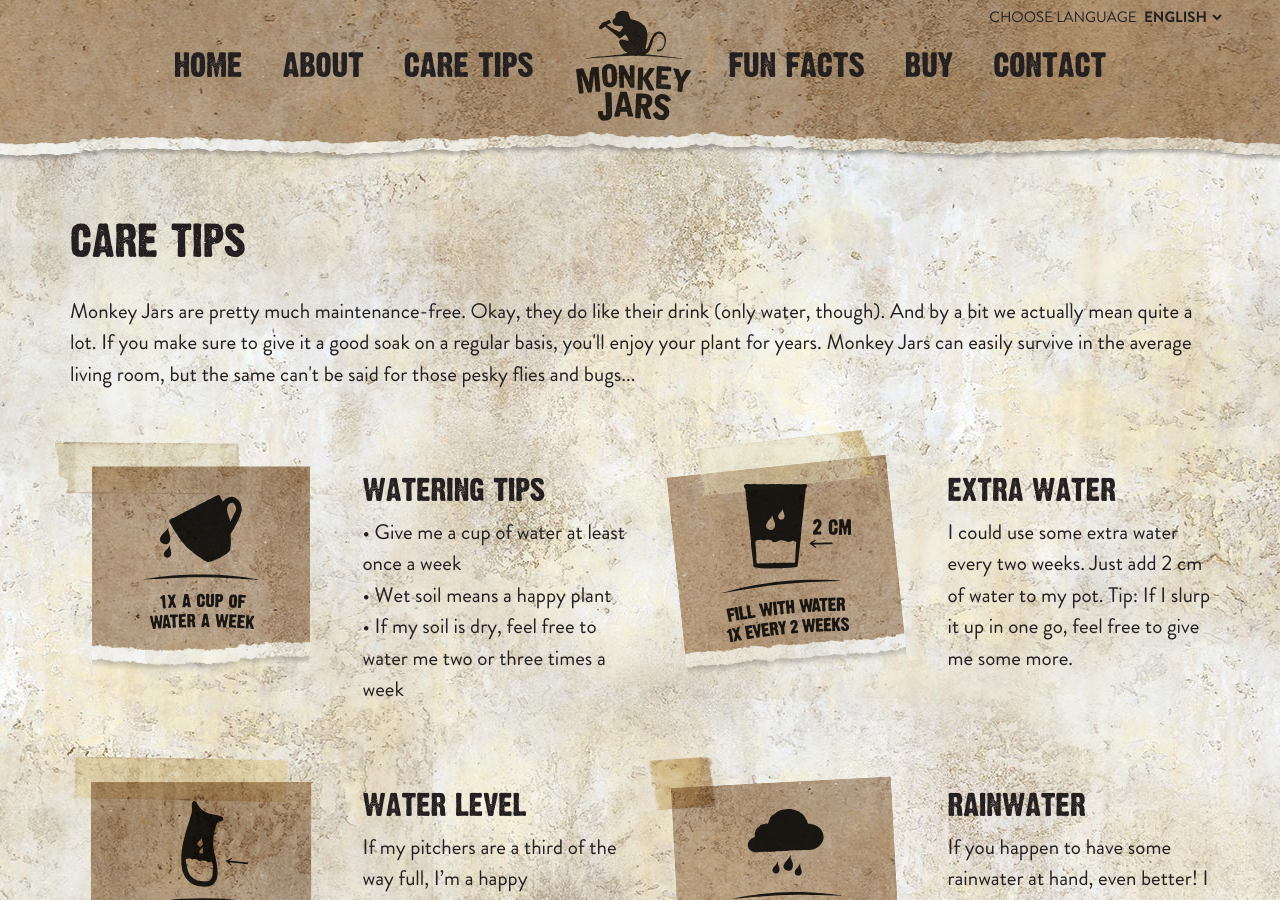
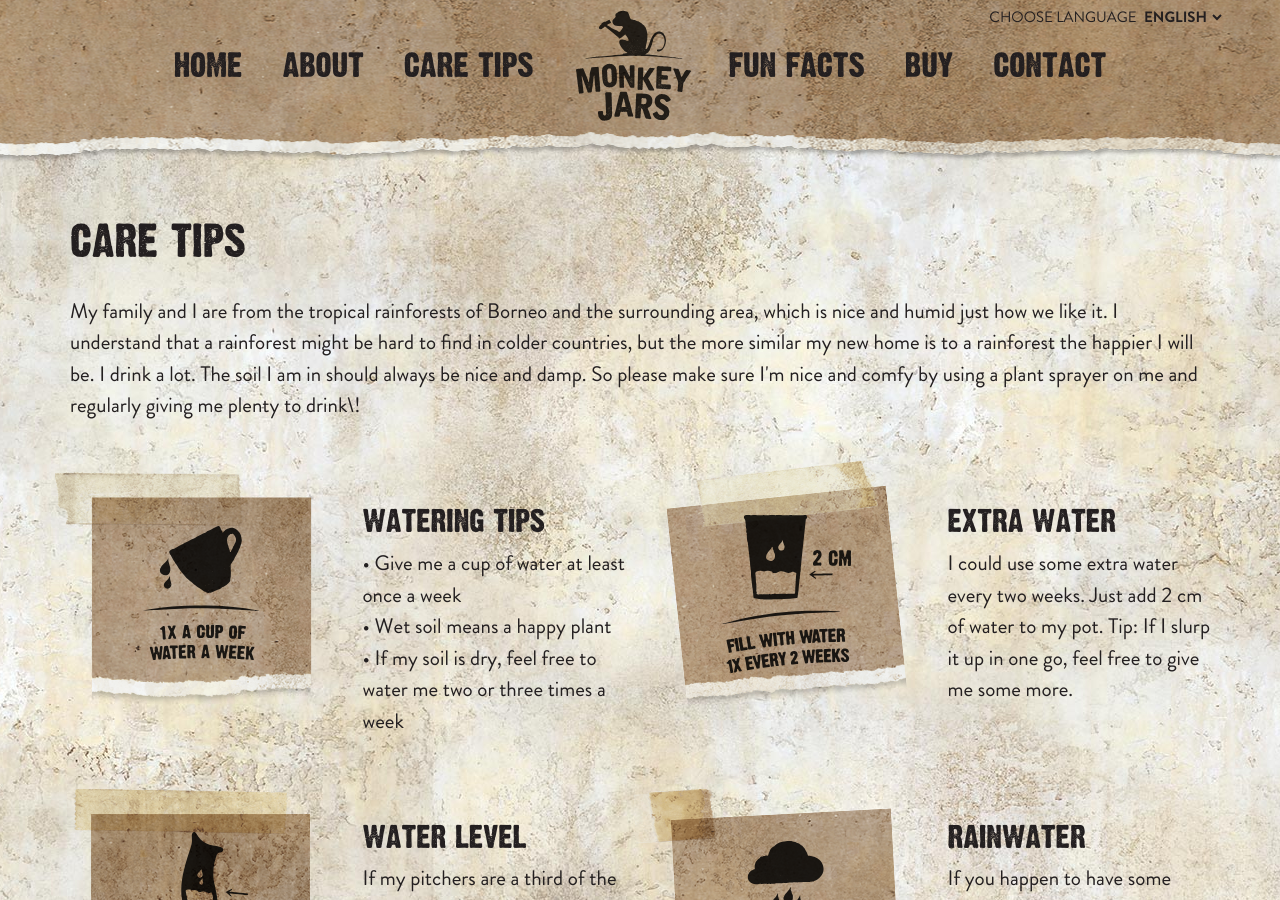
Before and after one commit to xuantiep/monkeyjars_en, a Jekyll site: the page built from instructions/index.md, in a window 1280 px wide and 900 px high. Built offline with Jekyll 4.4.1, drawn with Linux system fonts in a browser that asks for light colours.

Commit message:
Updated 'instructions/index.md' via CloudCannon

```diff
--- a/instructions/index.md
+++ b/instructions/index.md
@@ -3,4 +3,4 @@ title: Care tips
 layout: instructions
 ---
 
-Monkey Jars are pretty much maintenance-free. Okay, they do like their drink (only water, though). And by a bit we actually mean quite a lot. If you make sure to give it a good soak on a regular basis, you'll enjoy your plant for years. Monkey Jars can easily survive in the average living room, but the same can't be said for those pesky flies and bugs...
+My family and I are from the tropical rainforests of Borneo and the surrounding area, which is nice and humid just how we like it. I understand that a rainforest might be hard to find in colder countries, but the more similar my new home is to a rainforest the happier I will be. I drink a lot. The soil I am in should always be nice and damp. So please make sure I'm nice and comfy by using a plant sprayer on me and regularly giving me plenty to drink\!
```
